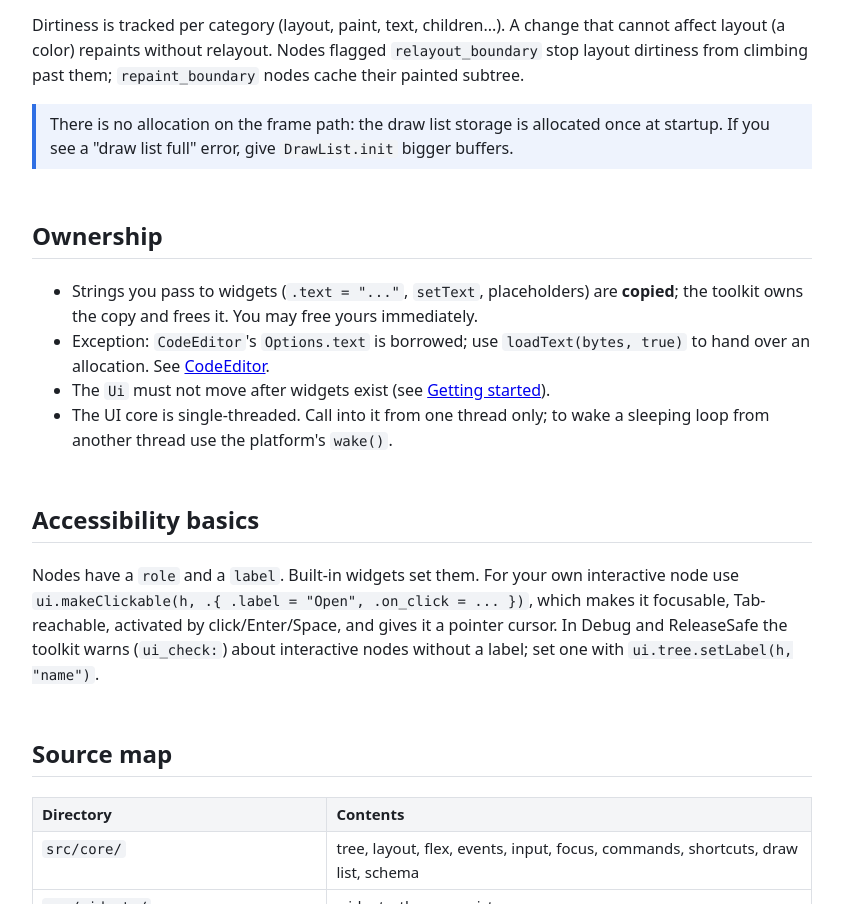
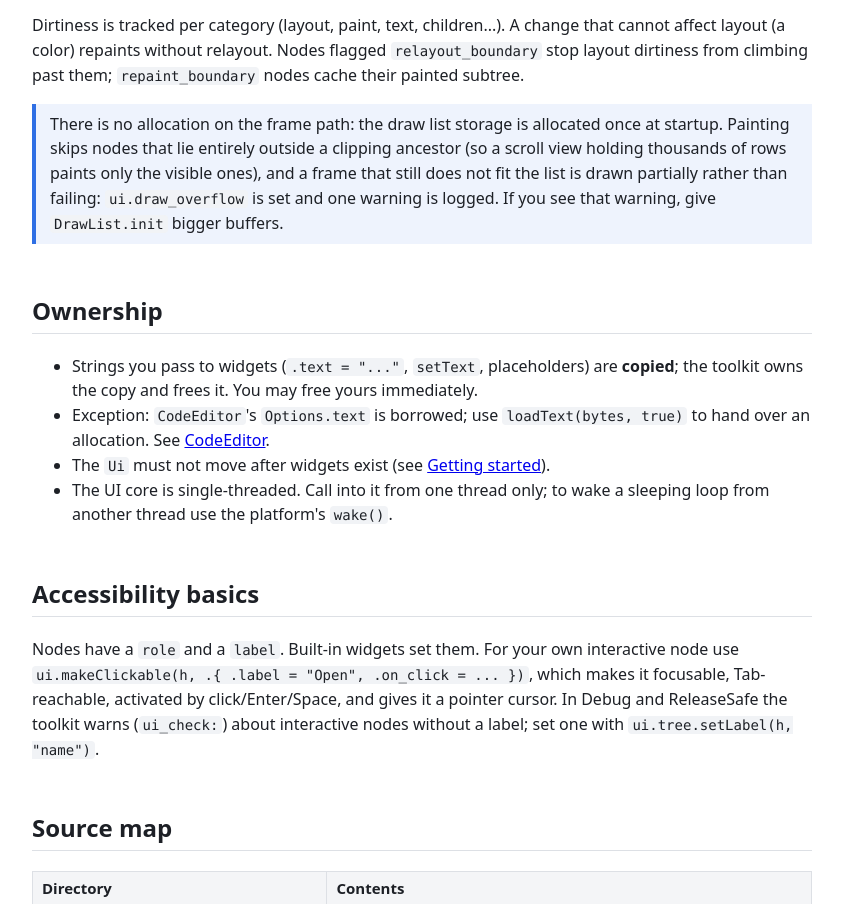
Before and after one commit to Ctl-F/zigui, a plain HTML site: page docs/how-it-works.html in a window 1280 px wide. Shown: the part 1351-2255 px from the top of the page, without its empty margins (248-1091 px from the left). Drawn offline with Linux system fonts and the light colour scheme.

Commit message:
Fix terminal text input (platform text input was never enabled), crash on huge search results (paint culling, partial frames on a full draw list), search status label; docs
Co-Authored-By: Claude Sonnet 5.5 <noreply@anthropic.com>

```diff
--- a/docs/how-it-works.html
+++ b/docs/how-it-works.html
@@ -31,7 +31,7 @@ try ui.tree.appendChild(parent, panel);</code></pre>
 <li><code>ui.endFrame()</code> clears per-frame state.</li>
 </ol>
 <p>Dirtiness is tracked per category (layout, paint, text, children...). A change that cannot affect layout (a color) repaints without relayout. Nodes flagged <code>relayout_boundary</code> stop layout dirtiness from climbing past them; <code>repaint_boundary</code> nodes cache their painted subtree.</p>
-<div class="note">There is no allocation on the frame path: the draw list storage is allocated once at startup. If you see a "draw list full" error, give <code>DrawList.init</code> bigger buffers.</div>
+<div class="note">There is no allocation on the frame path: the draw list storage is allocated once at startup. Painting skips nodes that lie entirely outside a clipping ancestor (so a scroll view holding thousands of rows paints only the visible ones), and a frame that still does not fit the list is drawn partially rather than failing: <code>ui.draw_overflow</code> is set and one warning is logged. If you see that warning, give <code>DrawList.init</code> bigger buffers.</div>
 
 <h2>Ownership</h2>
 <ul>
```
Also changed, not shown: docs/widgets/terminal.html (+1 -0 lines), 7 other files.
